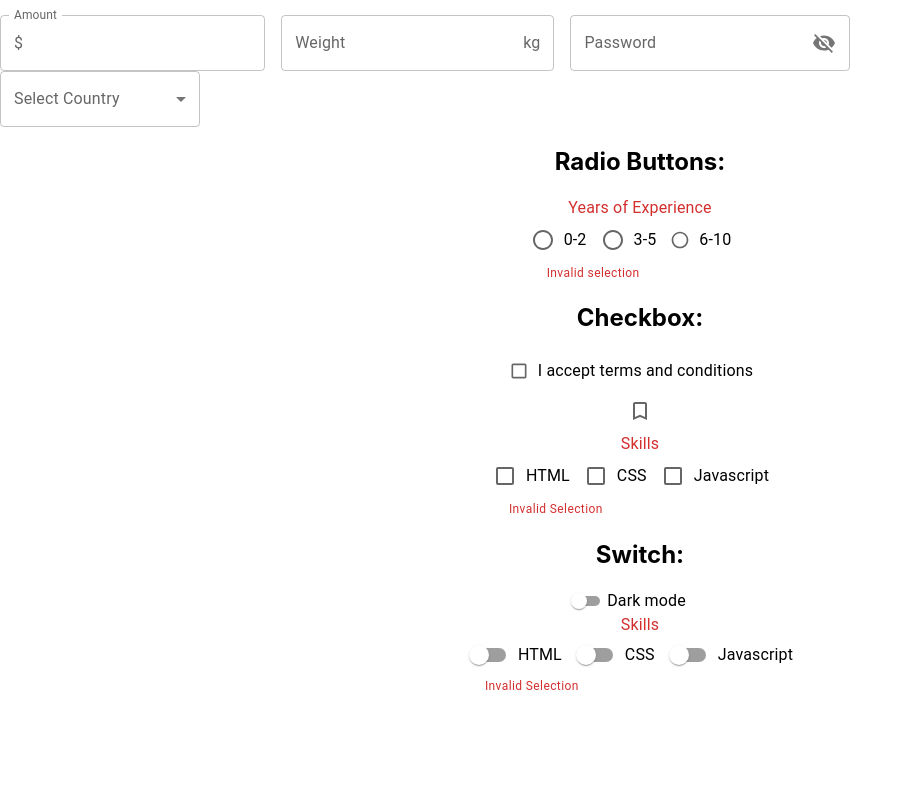
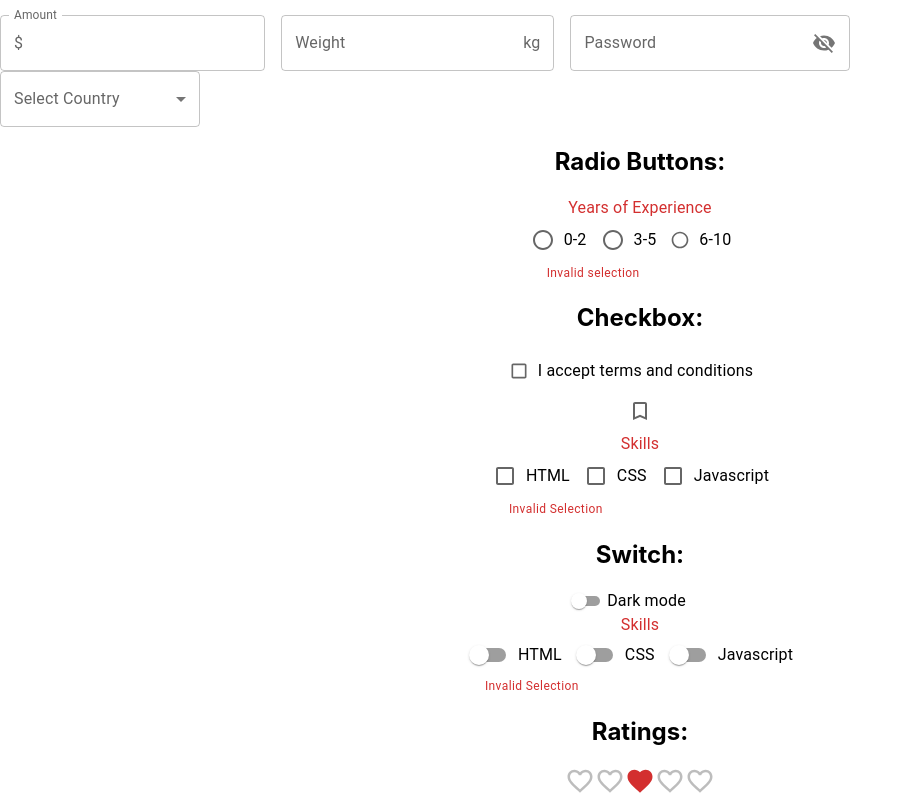
Before and after one commit to JustFelix-Dev/MUI-Components, a React (Create React App) app: page / in a window 1280 px wide. Shown: the part 1455-2255 px from the top of the page, without its empty margins (0-913 px from the left). Before the commit the page ends 2152 px from the top, so only its background shows below. Built offline with nearby package versions, Linux system fonts and the light colour scheme.

Commit message:
MUI - AutoComplete

```diff
--- a/src/App.tsx
+++ b/src/App.tsx
@@ -2,6 +2,7 @@
 import MuiButton from './components/MuiButton';
 import { MuiCheckbox } from './components/MuiCheckbox';
 import { MuiRadioButton } from './components/MuiRadioButton';
+import { MuiRating } from './components/MuiRating';
 import { MuiSwitch } from './components/MuiSwitch';
 import { MuiTextField } from './components/MuiTextField';
 import MuiTypography from './components/MuiTypography';
@@ -17,6 +18,7 @@
       <MuiRadioButton/>
       <MuiCheckbox/>
       <MuiSwitch/>
+      <MuiRating/>
     </div>
   );
 }
--- /dev/null
+++ b/src/components/MuiRating.tsx
@@ -0,0 +1,25 @@
+import { Favorite, FavoriteBorder } from '@mui/icons-material'
+import { Box, Rating} from '@mui/material'
+import React, { useState } from 'react'
+
+export const MuiRating = () => {
+    const [ value, setValue ] = useState<number | null>(3)
+    console.log({ value })
+    const handleChange = (e:React.ChangeEvent<{}>,newValue:number | null)=>{
+        setValue(newValue)
+    }
+  return (
+     <Box>
+        <h2>Ratings:</h2>
+        <Rating value={value}
+        onChange={handleChange}
+        precision={0.5}
+        size='large'
+        color='success'
+        icon={<Favorite fontSize='inherit' color='error'/>}
+        emptyIcon={<FavoriteBorder fontSize='inherit'/>}
+        highlightSelectedOnly
+         />
+     </Box>
+  )
+}
```
